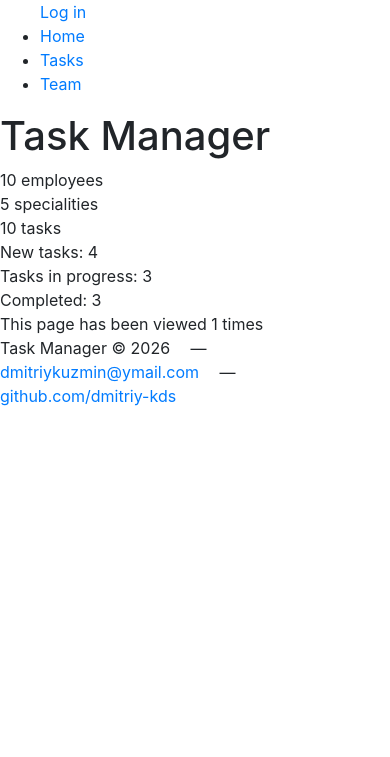
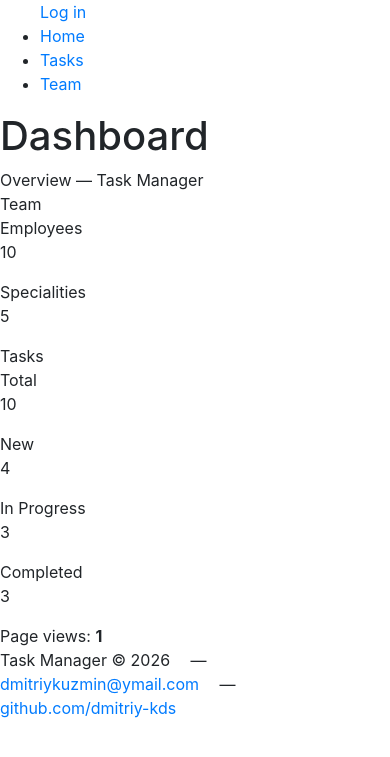
Before and after one commit to dmitriy-kds/it-company, a Django app: page / in a window 390 px wide. Shown: the top 757 px of the page. Run offline with Django 5.2, Linux system fonts and the light colour scheme; data comes from the database, SQL or seed files in the repository; some web fonts are replaced.

Commit message:
feat: Style up index.html

```diff
--- a/templates/task_manager/index.html
+++ b/templates/task_manager/index.html
@@ -1,18 +1,64 @@
-{% extends  "base.html" %}
+{% extends "base.html" %}
+
+{% block title %}<title>Dashboard — Task Manager</title>{% endblock %}
 
 {% block content %}
-  <h1>Task Manager</h1>
-  {{ num_employees }} employees
-  <br>
-  {{ num_positions }} specialities
-  <br>
-  {{ num_tasks }} tasks
-  <br>
-  New tasks: {{ num_new_tasks }}
-  <br>
-  Tasks in progress: {{ num_in_progress_tasks }}
-  <br>
-  Completed: {{ num_completed_tasks }}
-  <br>
-  This page has been viewed {{ counter }} times
+{% load static %}
+<link rel="stylesheet" href="{% static 'task_manager/css/styles.css' %}">
+<div class="dashboard-header">
+  <h1>Dashboard</h1>
+  <div class="subtitle">Overview — Task Manager</div>
+</div>
+
+<!-- Team & Positions -->
+<div class="section-label">Team</div>
+<div class="row">
+  <div class="col-md-6 mb-3">
+    <div class="stat-card" style="--card-accent: #0066ff;">
+      <div class="stat-label">Employees</div>
+      <div class="stat-value count-up">{{ num_employees }}</div>
+    </div>
+  </div>
+  <div class="col-md-6 mb-3">
+    <div class="stat-card" style="--card-accent: #6c757d;">
+      <div class="stat-label">Specialities</div>
+      <div class="stat-value count-up">{{ num_positions }}</div>
+    </div>
+  </div>
+</div>
+
+<!-- Tasks -->
+<div class="section-label">Tasks</div>
+<div class="row">
+  <div class="col-md-3 mb-3">
+    <div class="stat-card" style="--card-accent: #1a1a1a;">
+      <div class="stat-label">Total</div>
+      <div class="stat-value count-up">{{ num_tasks }}</div>
+    </div>
+  </div>
+  <div class="col-md-3 mb-3">
+    <div class="stat-card accent" style="--card-accent: #0066ff;">
+      <div class="stat-label">New</div>
+      <div class="stat-value count-up">{{ num_new_tasks }}</div>
+    </div>
+  </div>
+  <div class="col-md-3 mb-3">
+    <div class="stat-card accent" style="--card-accent: #f59e0b;">
+      <div class="stat-label">In Progress</div>
+      <div class="stat-value count-up">{{ num_in_progress_tasks }}</div>
+    </div>
+  </div>
+  <div class="col-md-3 mb-3">
+    <div class="stat-card accent" style="--card-accent: #10b981;">
+      <div class="stat-label">Completed</div>
+      <div class="stat-value count-up">{{ num_completed_tasks }}</div>
+    </div>
+  </div>
+</div>
+
+<div class="views-pill">
+  <span class="views-dot"></span>
+  Page views: <strong class="count-up">{{ counter }}</strong>
+</div>
+
 {% endblock %}
```
